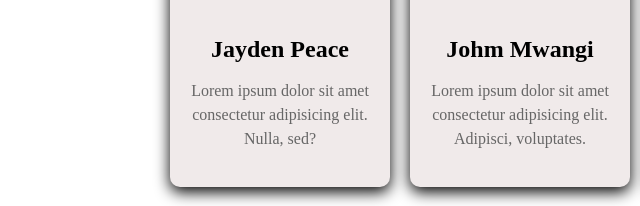
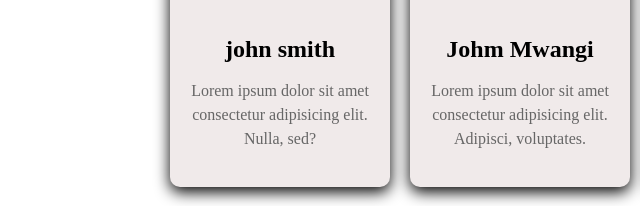
Before and after one commit to captainkevina-ai/passport, a plain HTML site: page index.html in a window 1280 px wide. Shown: the part 351-557 px from the top of the page, 0-640 px from the left. Drawn offline with Linux system fonts and the light colour scheme.

Commit message:
Update index.html

```diff
--- a/index.html
+++ b/index.html
@@ -22,7 +22,7 @@
 
    <div class="profile">
     <img src="images/image 1.jpg" alt="">
-   <h2>Jayden Peace</h2>
+   <h2>john smith</h2>
    <p>Lorem ipsum dolor sit amet consectetur adipisicing elit. Nulla, sed?</p>
    </div>
 
```
